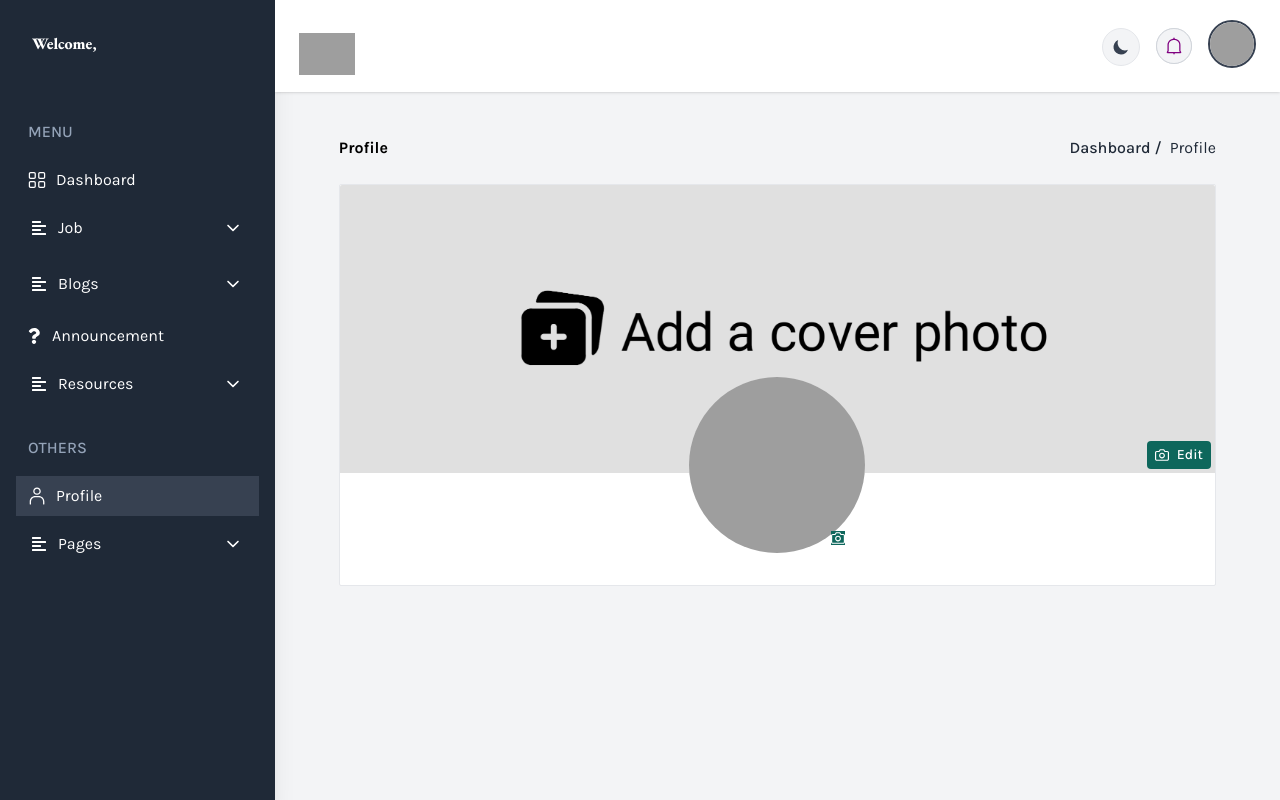
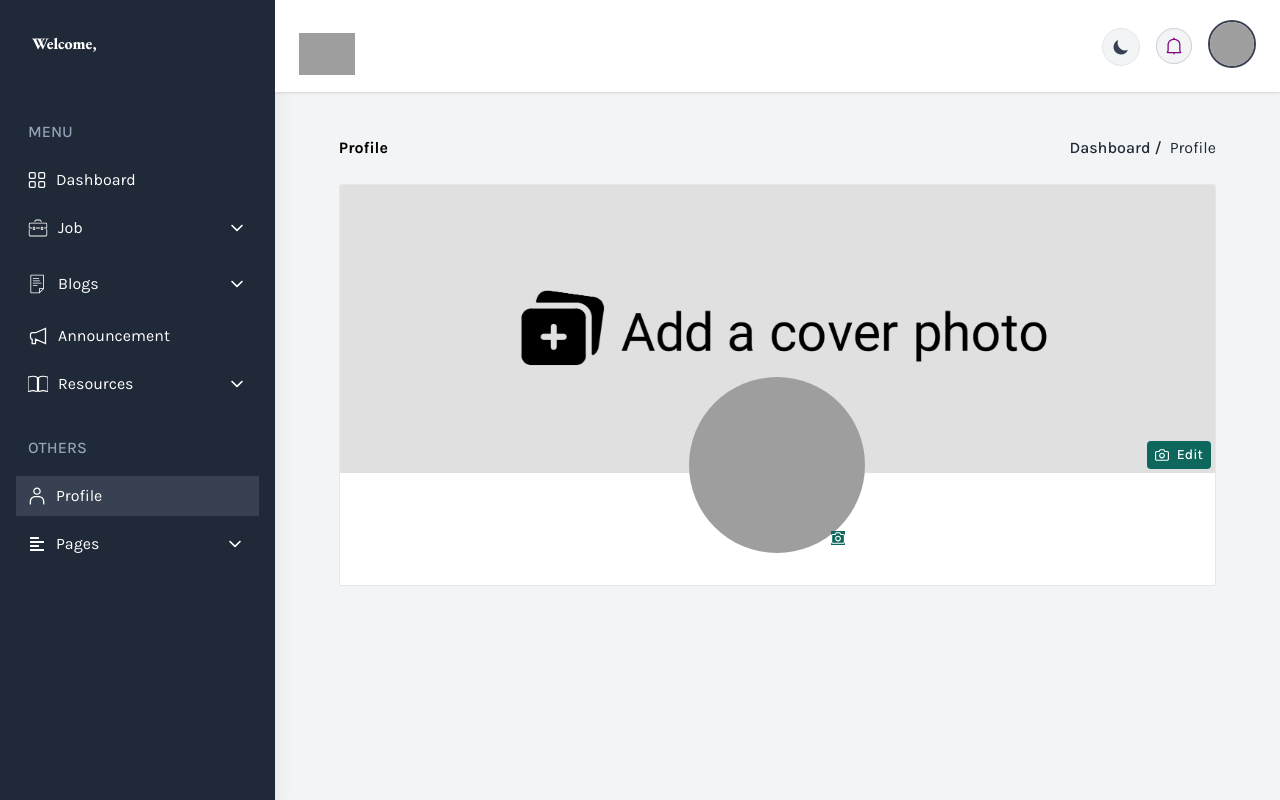
Before and after one commit to tasninanika/campus-connect, a PHP site: page /alumni/alumni_profile.php in a window 1280 px wide. Run offline with PHP 8.4, Linux system fonts and the light colour scheme; the visitor is signed in with stand-in values (Sample User, id 1); data that the repository does not hold is empty; some libraries are stand-ins or nearby versions; grey boxes are pictures that could not be loaded.

Commit message:
updated alumni_profile.php

```diff
--- a/alumni/alumni_profile.php
+++ b/alumni/alumni_profile.php
@@ -214,9 +214,9 @@
             </a>
 
             <details class="group relative">
-              <summary class="flex items-center justify-between text-white py-2 px-4 mx-4 my-2 nav-item cursor-pointer">
-                <i class="fas fa-align-left mr-3"></i>
-                <span class="flex-1">Job</span>
+              <summary class="flex items-center justify-between text-white py-2 px-3 mx-4 my-2 nav-item cursor-pointer gap-2.5">
+              <svg xmlns="http://www.w3.org/2000/svg" viewBox="0 0 25 25" width="20" height="20"><defs><style>.cls-2{fill:white}</style></defs><g id="briefcase_2" data-name="briefcase 2"><path class="cls-2" d="M23.5 13.53a.5.5 0 0 0-.5.5v7.26a.7.7 0 0 1-.21.52.61.61 0 0 1-.45.2L2.64 22a.7.7 0 0 1-.64-.77v-7.1a.5.5 0 0 0-.5-.5.5.5 0 0 0-.5.5v7.09A1.71 1.71 0 0 0 2.64 23h19.67a1.62 1.62 0 0 0 1.18-.51 1.73 1.73 0 0 0 .51-1.2V14a.5.5 0 0 0-.5-.47zM22.37 6H2.69A1.66 1.66 0 0 0 1 7.61V12a1 1 0 0 0 1 1h2.54a.5.5 0 0 0 0-1H2V7.61A.66.66 0 0 1 2.68 7h19.68a.67.67 0 0 1 .66.67v4.34L20.5 12a.5.5 0 0 0 0 1H23a1 1 0 0 0 .67-.28.92.92 0 0 0 .29-.68V7.68A1.67 1.67 0 0 0 22.37 6zM8.5 5.23a.5.5 0 0 0 .5-.5A1.74 1.74 0 0 1 10.74 3h3.52A1.74 1.74 0 0 1 16 4.73a.5.5 0 0 0 1 0A2.74 2.74 0 0 0 14.26 2h-3.52A2.74 2.74 0 0 0 8 4.73a.5.5 0 0 0 .5.5z"/><path class="cls-2" d="M18 15a1 1 0 0 0 1-1v-2a1 1 0 0 0-1-1h-1a1 1 0 0 0-1 1v2a1 1 0 0 0 1 1zm0-3v2h-1v-2zM8 15a1 1 0 0 0 1-1v-2a1 1 0 0 0-1-1H7a1 1 0 0 0-1 1v2a1 1 0 0 0 1 1zm0-3v2H7v-2zM14.5 13a.5.5 0 0 0 0-1h-4a.5.5 0 0 0 0 1z"/></g></svg>
+              <span class="flex-1">Job</span>
                 <svg
                   class="ml-auto fill-current transition-transform group-open:rotate-180"
                   width="20"
@@ -242,9 +242,17 @@
               </ul>
             </details>
             <details class="group relative">
-              <summary class="flex items-center justify-between text-white py-2 px-4 mx-4 my-2 nav-item cursor-pointer">
-                <i class="fas fa-align-left mr-3"></i>
-                <span class="flex-1">Blogs</span>
+              <summary class="flex items-center justify-between text-white gap-2.5 py-2 px-3 mx-4 my-2 nav-item cursor-pointer">
+              <svg xmlns="http://www.w3.org/2000/svg" viewBox="0 0 25 25" width="20" height="20">
+                <defs>
+                  <style>.cls-2{fill:white}</style>
+                </defs>
+                <g id="paper">
+                  <path class="cls-2" d="M19.5 1h-16a.5.5 0 0 0-.5.5v22a.5.5 0 0 0 .5.5h10.71a.49.49 0 0 0 .46-.3l5.17-4.84a.52.52 0 0 0 .16-.37V1.5a.5.5 0 0 0-.5-.5zM4 2h15v15.78h-4.77a.5.5 0 0 0-.5.5V23H4zm14.46 16.78-3.74 3.51v-3.51z"/>
+                  <path class="cls-2" d="M6.5 6h7a.5.5 0 0 0 0-1h-7a.5.5 0 0 0 0 1zM6.5 9h8a.5.5 0 0 0 0-1h-8a.5.5 0 0 0 0 1zM11.5 14h-5a.5.5 0 0 0 0 1h5a.5.5 0 0 0 0-1zM6.5 12h10a.5.5 0 0 0 0-1h-10a.5.5 0 0 0 0 1z"/>
+                </g>
+              </svg>
+              <span class="flex-1">Blogs</span>
                 <svg
                   class="ml-auto fill-current transition-transform group-open:rotate-180"
                   width="20"
@@ -269,14 +277,32 @@
                 </li>
               </ul>
             </details>
-            <a href="alumni_announcement.php" class="flex items-center text-white py-2 px-3 ml-4 mr-4 my-1 nav-item">
-                <i class="fas fa-solid fa-question mr-3"></i>
-               Announcement
+            <a href="alumni_announcement.php" class="flex items-center text-white py-2 px-3 ml-4 mr-4 my-1 nav-item gap-2.5">
+              <svg xmlns="http://www.w3.org/2000/svg" viewBox="0 0 24 24" fill="none" stroke="white" stroke-width="1.5" height="20" width="20">
+                <path d="M9,8.087,21,3V21L9,15.913V21H5V15.913a2,2,0,0,1-2-2V10.087a2,2,0,0,1,2-2Z"/>
+              </svg>Announcement
             </a>
             <details class="group relative">
-              <summary class="flex items-center justify-between text-white py-2 px-4 mx-4 my-2 nav-item cursor-pointer">
-                <i class="fas fa-align-left mr-3"></i>
-                <span class="flex-1">Resources</span>
+              <summary class="flex items-center justify-between text-white py-2 px-3 mx-4 my-2 nav-item cursor-pointer gap-2.5">
+              <svg xmlns="http://www.w3.org/2000/svg" viewBox="0 0 576 512" width="20" height="20">
+                  <defs>
+                    <style>
+                      /* Stroke color set to white for both light and dark modes */
+                      .cls-4 {
+                        stroke: white;
+                        stroke-width: 32;
+                        fill: none;
+                      }
+                    </style>
+                  </defs>
+                  <path
+                    class="cls-4"
+                    d="M249.6 471.5c10.8 3.8 22.4-4.1 22.4-15.5l0-377.4c0-4.2-1.6-8.4-5-11C247.4 52 202.4 32 144 32C93.5 32 46.3 45.3 18.1 56.1C6.8 60.5 0 71.7 0 83.8L0 454.1c0 11.9 12.8 20.2 24.1 16.5C55.6 460.1 105.5 448 144 448c33.9 0 79 14 105.6 23.5zm76.8 0C353 462 398.1 448 432 448c38.5 0 88.4 12.1 119.9 22.6c11.3 3.8 24.1-4.6 24.1-16.5l0-370.3c0-12.1-6.8-23.3-18.1-27.6C529.7 45.3 482.5 32 432 32c-58.4 0-103.4 20-123 35.6c-3.3 2.6-5 6.8-5 11L304 456c0 11.4 11.7 19.3 22.4 15.5z"
+                  />
+                </svg>
+
+
+              <span class="flex-1">Resources</span>
                 <svg
                   class="ml-auto fill-current transition-transform group-open:rotate-180"
                   width="20"
@@ -294,7 +320,7 @@
               </summary>
               <ul class="bg-gray-800 mt-2 pl-12 hidden group-open:block">
                 <li>
-                  <a href="alumni_resource.php" class="text-white opacity-75 hover:opacity-100 py-2 block">Share resources</a>
+                  <a href="alumni_resources.php" class="text-white opacity-75 hover:opacity-100 py-2 block">Share resources</a>
                 </li>
                 <li>
                   <a href="posted_resources.php" class="text-white opacity-75 hover:opacity-100 py-2 block">Posted resources</a>
@@ -325,7 +351,7 @@
                 Profile
             </a>
             <details class="group relative">
-              <summary class="flex items-center justify-between text-white py-2 px-4 mx-4 my-2 nav-item cursor-pointer">
+              <summary class="flex items-center justify-between text-white py-2 px-3.5 mx-4 my-2 nav-item cursor-pointer">
                 <i class="fas fa-align-left mr-3"></i>
                 <span class="flex-1">Pages</span>
                 <svg
@@ -355,7 +381,6 @@
       </div>
         </nav>
     </aside>
-
     <div class="w-full flex flex-col h-screen overflow-y-auto overflow-x-hidden dark:bg-gray-900">
         <!-- Desktop Header -->
         <header class="sticky top-0 z-999 w-full items-center bg-white dark:bg-gray-800 shadow pt-5 px-6 hidden sm:flex">
```
